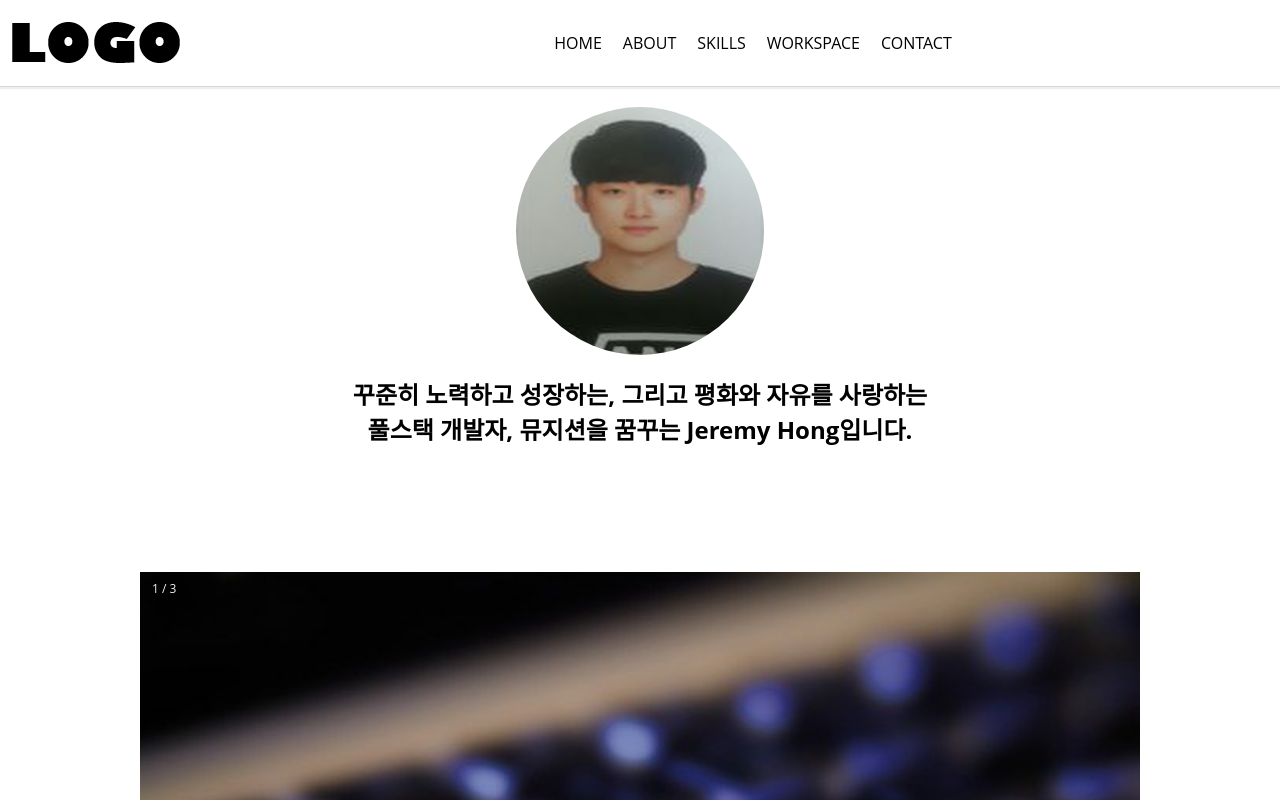
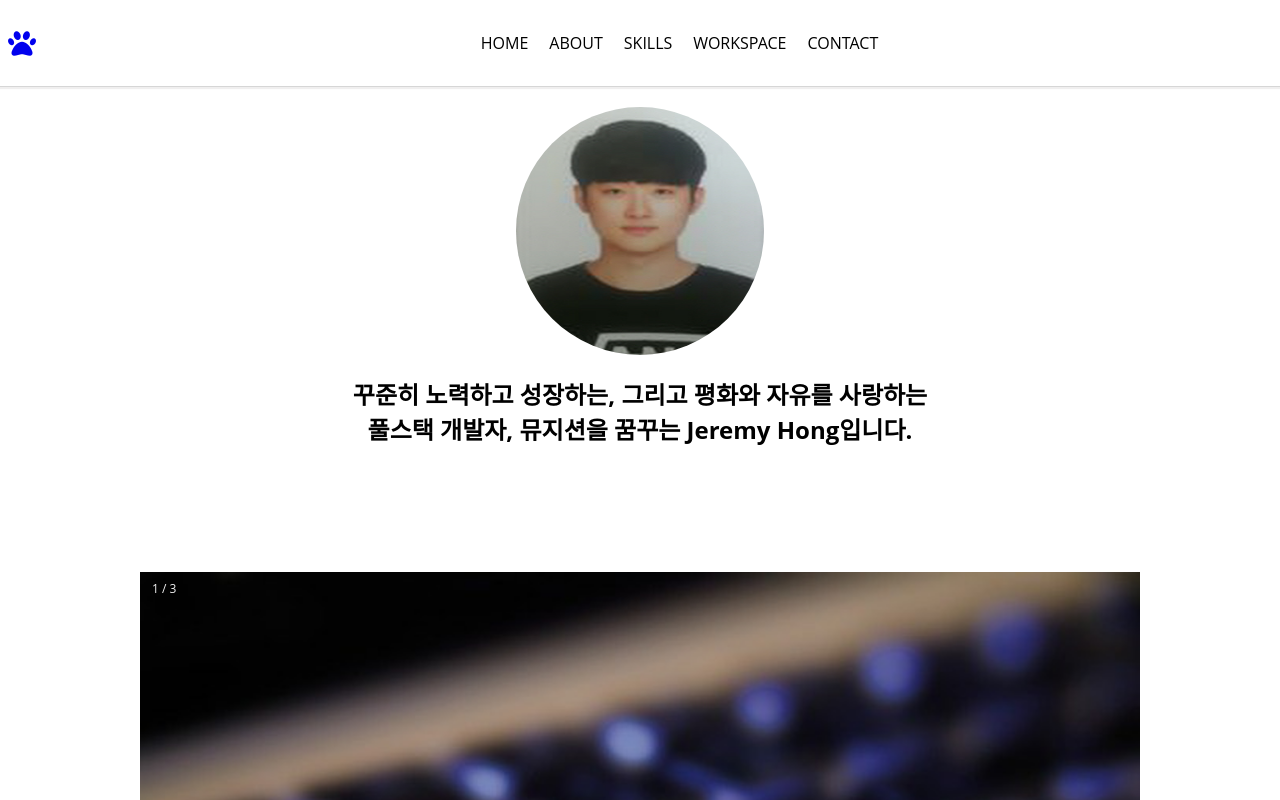
Before and after one commit to Hyun-wook-Hong/JavaScript, a plain HTML site: page NationalRockbandUnion/index.html in a window 1280 px wide. Shown: the top 800 px of the page. Drawn offline with Linux system fonts and the light colour scheme.

Commit message:
진짜 찐막
후.. 오늘은 이제 그만수정하자

```diff
--- a/NationalRockbandUnion/index.html
+++ b/NationalRockbandUnion/index.html
@@ -22,8 +22,9 @@
     <nav id="navbar" class>
         <!-- 좌측 Logo -->
         <div class="navbar__logo">
-            <a href="/">
-            <img src="resources/imgs/logo.PNG"/>
+            <a class="logo__icon" href="/">
+            <!-- <img src="resources/imgs/logo.PNG"/>-->
+            <i class="fas fa-paw"></i>
             </a>
         </div>
         <!-- 중앙 Menu list-->
```
